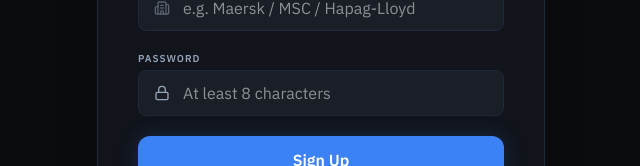
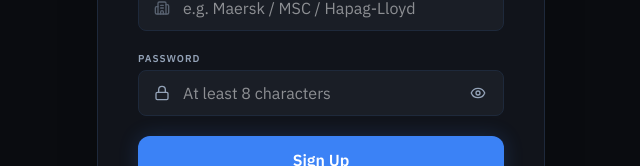
Before and after one commit to ABHINAVJINDAL26/British-Auction-in-RFQ-System, a React app in the folder frontend/: page /signup in a window 1280 px wide. Shown: the part 511-677 px from the top of the page, without its empty margins (319-959 px from the left). Built offline with nearby package versions, Linux system fonts and the light colour scheme; no server answers; the HTML template or start-up script is replaced by a standard one.

Commit message:
Password bug fix

```diff
--- a/frontend/src/pages/LoginPage.jsx
+++ b/frontend/src/pages/LoginPage.jsx
@@ -2,11 +2,12 @@ import React, { useState } from 'react';
 import { useNavigate, Link } from 'react-router-dom';
 import api from '../lib/api';
 import useAuctionStore from '../store/auctionStore';
-import { Lock, Mail } from 'lucide-react';
+import { Lock, Mail, Eye, EyeOff } from 'lucide-react';
 
 const LoginPage = () => {
   const [email, setEmail] = useState('');
   const [password, setPassword] = useState('');
+  const [showPassword, setShowPassword] = useState(false);
   const [error, setError] = useState('');
   const [loading, setLoading] = useState(false);
   const setAuth = useAuctionStore((state) => state.setAuth);
@@ -57,14 +58,22 @@ const LoginPage = () => {
             <div className="relative">
               <Lock className="absolute left-4 top-1/2 -translate-y-1/2 w-4 h-4 text-text-muted" />
               <input
-                type="password"
+                type={showPassword ? 'text' : 'password'}
                 required
                 autoComplete="current-password"
-                className="w-full bg-bg-elevated border border-border-color rounded-lg px-11 py-3 focus:border-accent-blue outline-none text-white transition-all"
+                className="w-full bg-bg-elevated border border-border-color rounded-lg pl-11 pr-12 py-3 focus:border-accent-blue outline-none text-white transition-all"
                 placeholder="Enter your security password"
                 value={password}
                 onChange={(e) => setPassword(e.target.value)}
               />
+              <button
+                type="button"
+                onClick={() => setShowPassword((prev) => !prev)}
+                aria-label={showPassword ? 'Hide password' : 'Show password'}
+                className="absolute right-3 top-1/2 -translate-y-1/2 p-1.5 text-text-muted hover:text-white rounded-md hover:bg-white/10 transition-all"
+              >
+                {showPassword ? <EyeOff className="w-4 h-4" /> : <Eye className="w-4 h-4" />}
+              </button>
             </div>
           </div>
 
--- a/frontend/src/pages/SignupPage.jsx
+++ b/frontend/src/pages/SignupPage.jsx
@@ -2,7 +2,7 @@ import React, { useState } from 'react';
 import { useNavigate, Link } from 'react-router-dom';
 import api from '../lib/api';
 import useAuctionStore from '../store/auctionStore';
-import { User, Mail, Lock, Building2 } from 'lucide-react';
+import { User, Mail, Lock, Building2, Eye, EyeOff } from 'lucide-react';
 
 const SignupPage = () => {
   const [formData, setFormData] = useState({
@@ -14,6 +14,7 @@ const SignupPage = () => {
   });
   const [error, setError] = useState('');
   const [loading, setLoading] = useState(false);
+  const [showPassword, setShowPassword] = useState(false);
   const setAuth = useAuctionStore((state) => state.setAuth);
   const navigate = useNavigate();
 
@@ -99,7 +100,23 @@ const SignupPage = () => {
             <label className="block text-[10px] uppercase font-black text-text-muted tracking-widest mb-1">Password</label>
             <div className="relative">
               <Lock className="absolute left-4 top-1/2 -translate-y-1/2 w-4 h-4 text-text-muted" />
-              <input required type="password" autoComplete="new-password" value={formData.password} onChange={e => setFormData({...formData, password: e.target.value})} className="w-full bg-bg-elevated border border-border-color rounded-lg px-11 py-2.5 focus:border-accent-blue outline-none text-white transition-all" placeholder="At least 8 characters" />
+              <input
+                required
+                type={showPassword ? 'text' : 'password'}
+                autoComplete="new-password"
+                value={formData.password}
+                onChange={e => setFormData({ ...formData, password: e.target.value })}
+                className="w-full bg-bg-elevated border border-border-color rounded-lg pl-11 pr-12 py-2.5 focus:border-accent-blue outline-none text-white transition-all"
+                placeholder="At least 8 characters"
+              />
+              <button
+                type="button"
+                onClick={() => setShowPassword((prev) => !prev)}
+                aria-label={showPassword ? 'Hide password' : 'Show password'}
+                className="absolute right-3 top-1/2 -translate-y-1/2 p-1.5 text-text-muted hover:text-white rounded-md hover:bg-white/10 transition-all"
+              >
+                {showPassword ? <EyeOff className="w-4 h-4" /> : <Eye className="w-4 h-4" />}
+              </button>
             </div>
           </div>
 
```
